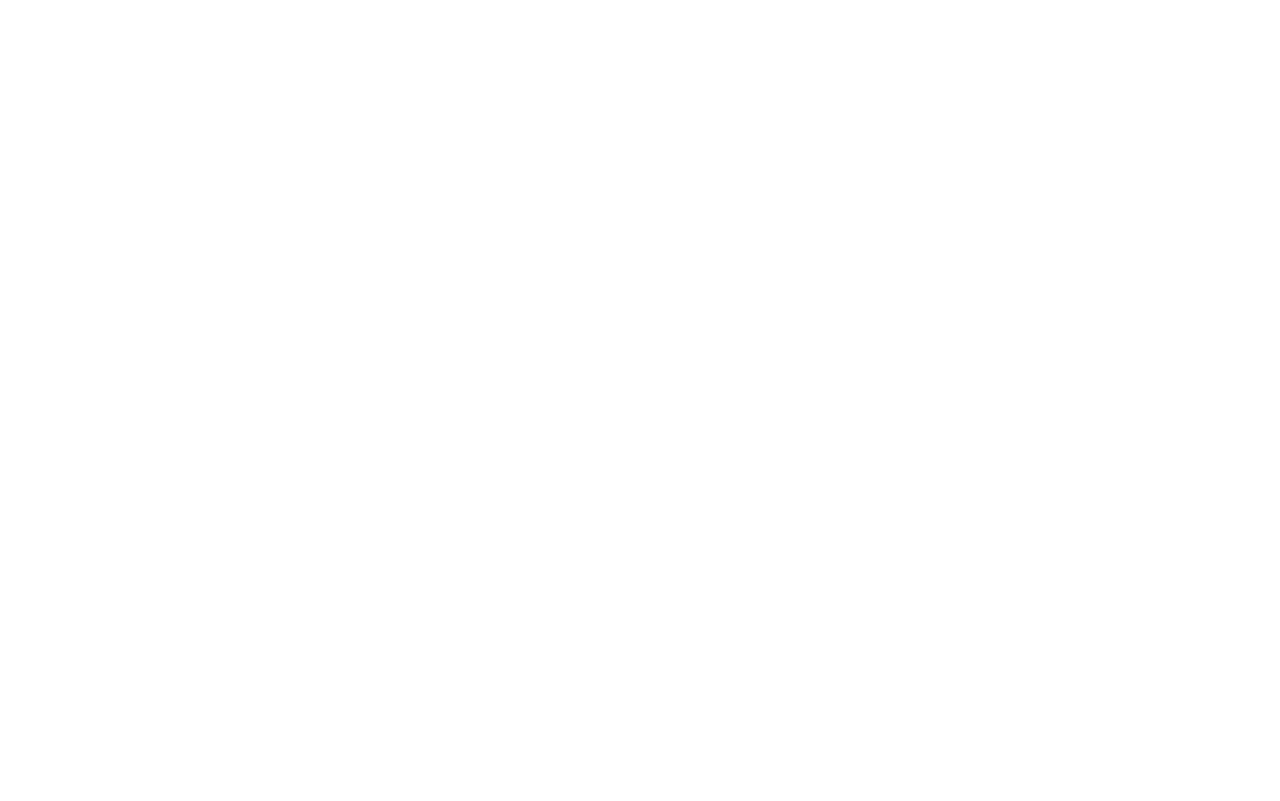
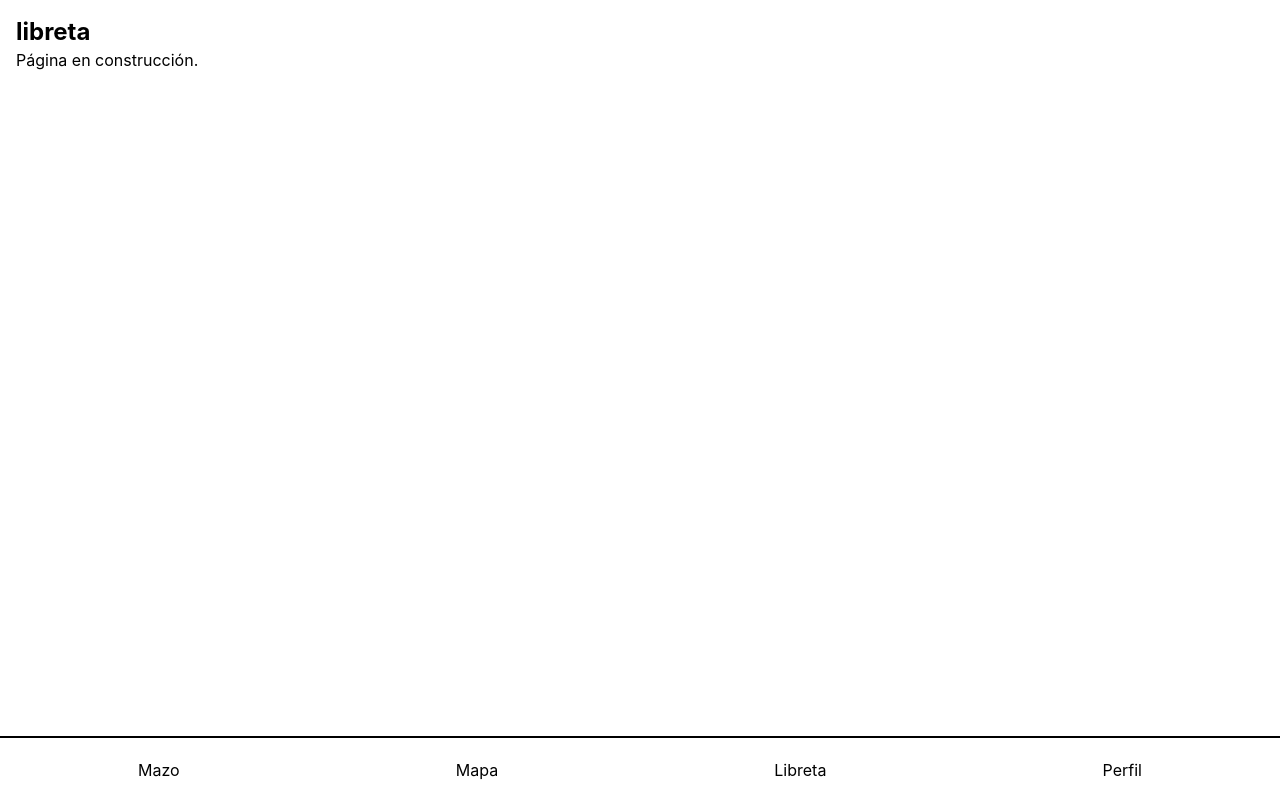
Before and after one commit to FedericoNadal/juegoteka-frontend, a React (Vite) app: page /perfil in a window 1280 px wide. Before the commit this address had no page. Built offline with nearby package versions, Linux system fonts and the light colour scheme.

Commit message:
feat: implementar layout principal

```diff
--- /dev/null
+++ b/src/layouts/MainLayout.tsx
@@ -0,0 +1,24 @@
+import { NavLink, Outlet } from "react-router-dom";
+
+
+
+export default function MainLayout() {
+    return (
+        <div className="min-h-screen flex flex-col">
+
+            <main className="flex-1">
+                <Outlet />
+            </main>
+
+            <nav className="h-16 border-t">
+                <nav className="h-16 border-t flex justify-around items-center">
+                    <NavLink to="/mazo">Mazo</NavLink>
+                    <NavLink to="/mapa">Mapa</NavLink>
+                    <NavLink to="/libreta">Libreta</NavLink>
+                    <NavLink to="/perfil">Perfil</NavLink>
+                </nav>
+            </nav>
+
+        </div>
+    );
+}
--- /dev/null
+++ b/src/pages/Libreta/Libreta.tsx
@@ -0,0 +1,9 @@
+export default function Libreta() {
+  return (
+    <section className="p-4">
+      <h1 className="text-2xl font-bold">Libreta</h1>
+
+      <p>Página en construcción.</p>
+    </section>
+  );
+}
--- /dev/null
+++ b/src/pages/Mapa/Mapa.tsx
@@ -0,0 +1,9 @@
+export default function Mapa() {
+  return (
+    <section className="p-4">
+      <h1 className="text-2xl font-bold">Mapa</h1>
+
+      <p>Página en construcción.</p>
+    </section>
+  );
+}
--- /dev/null
+++ b/src/pages/Mazo/Mazo.tsx
@@ -0,0 +1,9 @@
+export default function Mazo() {
+  return (
+    <section className="p-4">
+      <h1 className="text-2xl font-bold">Mazo</h1>
+
+      <p>Página en construcción.</p>
+    </section>
+  );
+}
--- /dev/null
+++ b/src/pages/Perfil/Perfil.tsx
@@ -0,0 +1,9 @@
+export default function Libreta() {
+  return (
+    <section className="p-4">
+      <h1 className="text-2xl font-bold">libreta</h1>
+
+      <p>Página en construcción.</p>
+    </section>
+  );
+}
--- a/src/routes/AppRouter.tsx
+++ b/src/routes/AppRouter.tsx
@@ -1,12 +1,25 @@
 import { BrowserRouter, Routes, Route } from "react-router-dom";
 
 import Home from "../pages/Home/Home";
+import MainLayout from "../layouts/MainLayout";
+import Perfil from "../pages/Perfil/Perfil";
+import Libreta from "../pages/Perfil/Perfil";
+import Mapa from "../pages/Mapa/Mapa";
+import Mazo from "../pages/Mazo/Mazo";
 
 function AppRouter() {
   return (
     <BrowserRouter>
       <Routes>
-        <Route path="/" element={<Home />} />
+        <Route element={<MainLayout />}>
+
+          <Route path="/" element={<Home />} />
+          <Route path="/mazo" element={<Mazo />} />
+          <Route path="/mapa" element={<Mapa />} />
+          <Route path="/libreta" element={<Libreta />} />
+          <Route path="/perfil" element={<Perfil />} />
+
+        </Route>
       </Routes>
     </BrowserRouter>
   );
```
Also changed, not shown: 3 other files (tests, documents, lock files or other folders).
